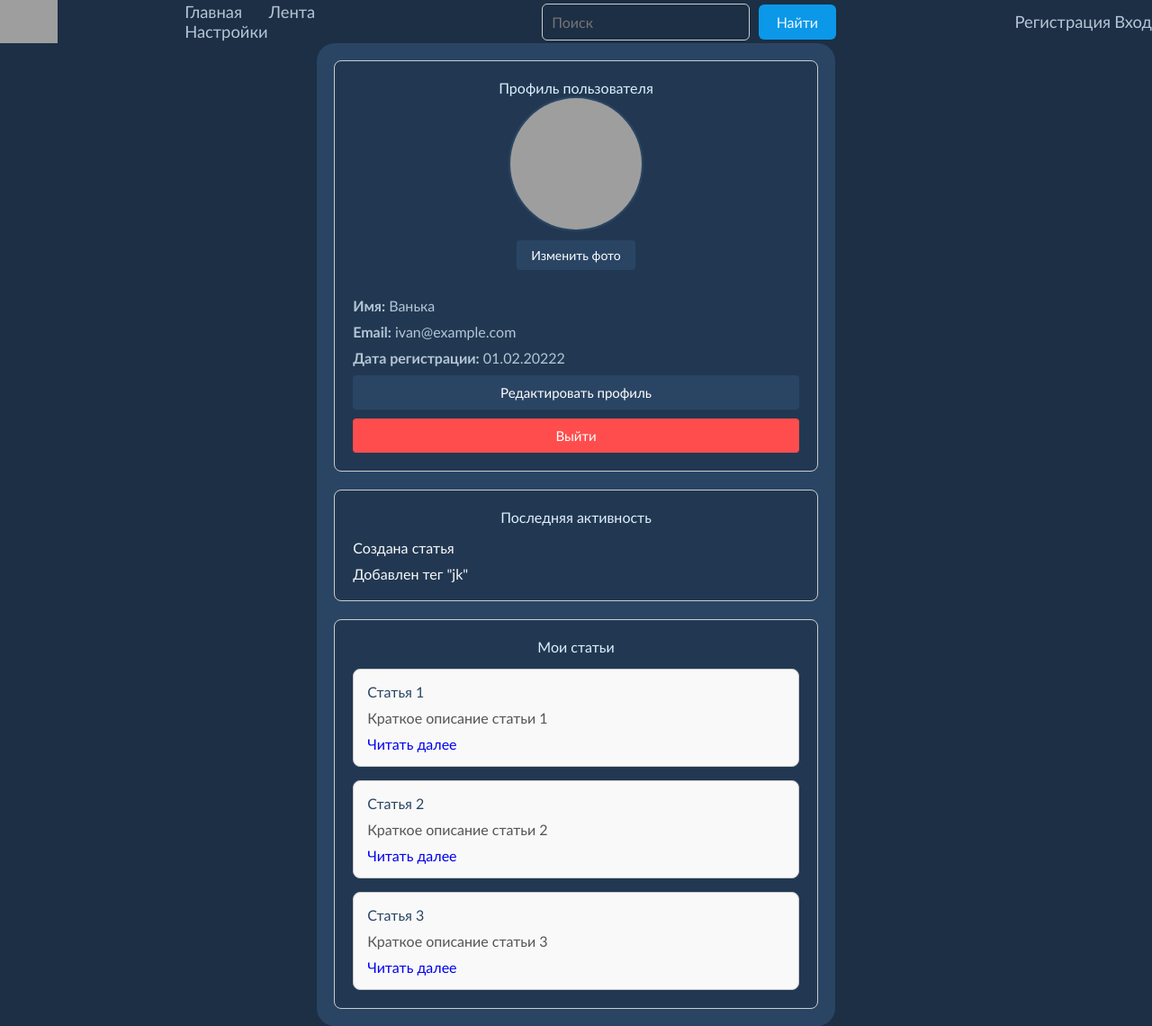
After one commit to taishakutenn/OGTIwi, a Flask app: template templates/account.html in a window 1280 px wide. The commit adds this page. Shown: the whole page at 90% size. Run offline with Flask 3, Linux system fonts and the light colour scheme; the template is opened without the code that fills it, so the values that code supplies are empty; grey boxes are pictures that could not be loaded.

Commit message:
account page

```diff
--- a/static/css/base.css
+++ b/static/css/base.css
@@ -331,3 +331,111 @@ div.form-container a:hover {
 div.form-container.hidden {
   display: none;
 }
+
+
+
+/* ACCOUNT */
+main.account-page {
+  min-width: 45%;
+  max-width: fit-content;
+  margin: 0 auto;
+  padding: 1.5%;
+  display: flex;
+  flex-direction: column;
+  gap: 20px;
+}
+section {
+  background-color: #223852;
+  border: 1px solid #ccc;
+  border-radius: 8px;
+  padding: 20px;
+}
+h1.account-name, h2.h2 {
+  color: rgb(223, 239, 255);
+  text-align: center;
+}
+h2.h2 {
+  margin-bottom: 15px;
+}
+.info-block {
+  display: flex;
+  flex-direction: column;
+  gap: 10px;
+}
+.info-block p {
+  font-size: 16px;
+  color: rgb(180, 198, 214);
+}
+.account-page button {
+  padding: 10px;
+  border-radius: 4px;
+  font-size: 15px;
+}
+.edit-profile-btn {
+  background-color: #2a4564;
+  color: white;
+}
+.logout-btn {
+  background-color: #ff4d4d;
+  color: white;
+}
+button:hover {
+  opacity: 0.9;
+}
+.activity-list {
+  display: flex;
+  flex-direction: column;
+  gap: 10px;
+}
+.activity-list li {
+  color: #f9f9f9;
+  text-decoration: none;
+}
+.articles-list {
+  display: flex;
+  flex-direction: column;
+  gap: 15px;
+}
+.article-item {
+  border: 1px solid #ccc;
+  border-radius: 8px;
+  padding: 15px;
+  background-color: #f9f9f9;
+}
+.article-item h3 {
+  margin: 0 0 10px;
+  color: #2a4564;
+}
+.article-item p {
+  margin: 0 0 10px;
+  color: #555;
+}
+.read-more:hover {
+  text-decoration: underline;
+}
+.user-avatar {
+  display: flex;
+  flex-direction: column;
+  align-items: center;
+  margin-bottom: 20px;
+}
+.user-avatar img {
+  width: 150px;
+  height: 150px;
+  border-radius: 50%;
+  object-fit: cover;
+  border: 2px solid #2a4564;
+  margin-bottom: 10px;
+}
+.upload-btn {
+  padding: 8px 16px;
+  background-color: #2a4564;
+  color: white;
+  border: none;
+  border-radius: 4px;
+  cursor: pointer;
+  font-size: 14px;
+}
+.upload-btn:hover {
+  opacity: 0.9;
+}
--- /dev/null
+++ b/templates/account.html
@@ -0,0 +1,103 @@
+<!DOCTYPE html>
+<html lang="en">
+<head>
+  <meta charset="UTF-8">
+  <meta name="viewport" content="width=device-width, initial-scale=1.0">
+  <link rel="stylesheet" href="CSS/base.css">
+  <title>Document</title>
+</head>
+<body>
+  <header>
+    <div class="logo">
+      <img src="LOGO.png" alt="logo.net">
+    </div>
+    <nav>
+      <a href="base.html">Главная</a>
+      <a href="ribbon.html">Лента</a>
+      <a href="">Настройки</a>
+    </nav>
+
+    <!-- ПОИСК -->
+    <div class="search_block">
+      <form>
+        <input type="text" placeholder="Поиск">
+        <button type="submit">Найти</button>
+      </form>
+    </div>
+    <!-- AKKKKK -->
+    <div class="account">
+      <a href="">Регистрация</a>
+      <a href="">Вход</a>
+    </div>
+  </header>
+
+  <main class="account-page">
+    <section class="profile-info">
+      <h1 class="account-name">Профиль пользователя</h1>
+      <div class="info-block">
+        <!-- Фото -->
+        <div class="user-avatar">
+          <img src="avatar.png" alt="avatar" id="avatar-preview">
+          <label for="avatar-upload" class="upload-btn">Изменить фото</label>
+          <input type="file" id="avatar-upload" accept="image/*" style="display: none;">
+        </div>
+        <p><strong>Имя:</strong> Ванька</p>
+        <p><strong>Email:</strong> ivan@example.com</p>
+        <p><strong>Дата регистрации:</strong> 01.02.20222</p>
+        <button class="edit-profile-btn">Редактировать профиль</button>
+        <button class="logout-btn">Выйти</button>
+      </div>
+    </section>
+
+    <!-- Последняя активность -->
+    <section class="user-activity">
+      <h2 class="h2">Последняя активность</h2>
+      <ul class="activity-list">
+        <li>Создана статья</li>
+        <li>Добавлен тег "jk"</li>
+      </ul>
+    </section>
+
+    <!-- Список последних статей -->
+    <section class="user-articles">
+      <h2 class="h2">Мои статьи</h2>
+      <div class="articles-list">
+        <article class="article-item">
+          <h3>Статья 1</h3>
+          <p>Краткое описание статьи 1</p>
+          <a href="#" class="read-more">Читать далее</a>
+        </article>
+        <article class="article-item">
+          <h3>Статья 2</h3>
+          <p>Краткое описание статьи 2</p>
+          <a href="#" class="read-more">Читать далее</a>
+        </article>
+        <article class="article-item">
+          <h3>Статья 3</h3>
+          <p>Краткое описание статьи 3</p>
+          <a href="#" class="read-more">Читать далее</a>
+        </article>
+      </div>
+    </section>
+
+    <script>
+      document.addEventListener('DOMContentLoaded', () => {
+        const avatarUpload = document.getElementById('avatar-upload');
+        const avatarPreview = document.getElementById('avatar-preview');
+
+        // Обработчик для загрузки фото
+        avatarUpload.addEventListener('change', (event) => {
+          const file = event.target.files[0];
+          if (file) {
+            const reader = new FileReader();
+            reader.onload = (e) => {
+              avatarPreview.src = e.target.result; // Отображаем загруженное фото
+            };
+            reader.readAsDataURL(file);
+          }
+        });
+      });
+    </script>
+  </main>
+</body>
+</html>
```
